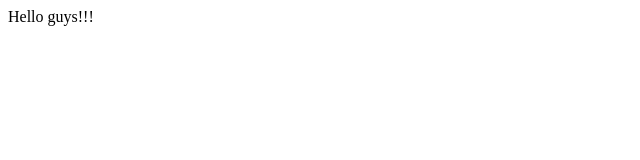
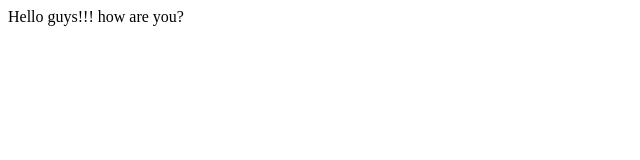
Before and after one commit to Mohammedkaif2003/demopiece, a plain HTML site: page index.html in a window 1280 px wide. Shown: the whole page, without its empty margins (0-640 px from the left). Drawn offline with Linux system fonts and the light colour scheme.

Commit message:
index.html is modified

```diff
--- a/index.html
+++ b/index.html
@@ -6,7 +6,7 @@
     <title>Document</title>
 </head>
 <body>
-    Hello guys!!!
+    Hello guys!!! how are you?
 
 </body>
 </html>
```
